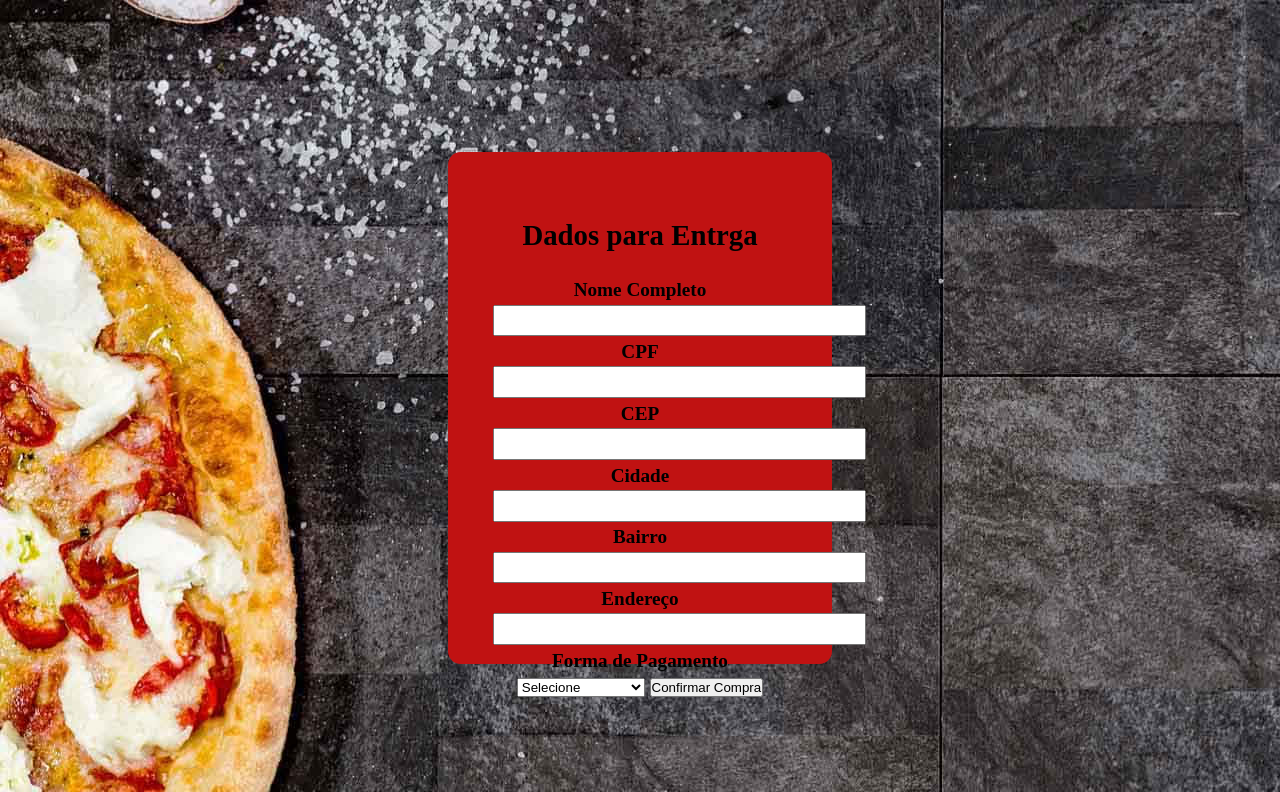
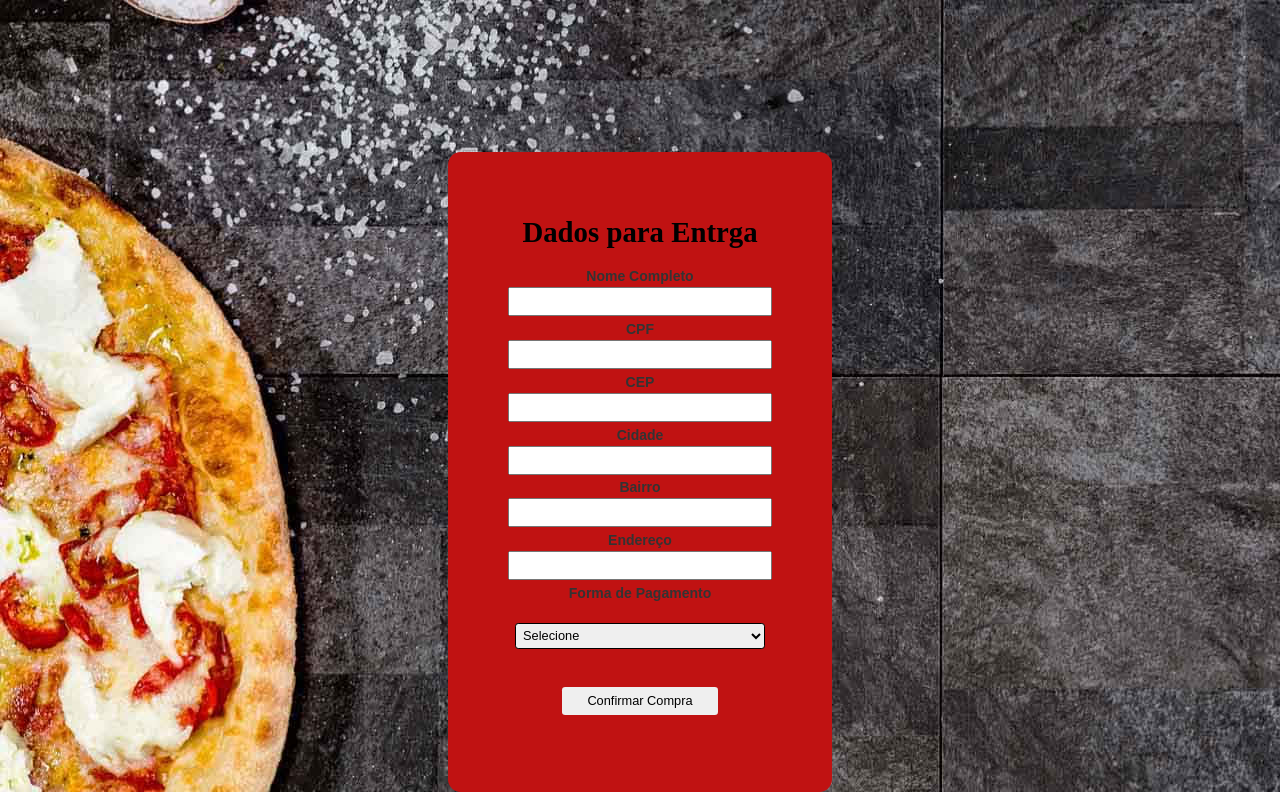
Before and after one commit to Allan19Santos/Pizzaria-Online, a plain HTML site: page finalizar.html in a window 1280 px wide. Shown: the part 160-952 px from the top of the page. Drawn offline with Linux system fonts and the light colour scheme.

Commit message:
FInalizar

```diff
--- a/finalizar.css
+++ b/finalizar.css
@@ -32,8 +32,9 @@ body{
          }
 
      .card{
+      display: block;
       width: 24rem;
-      height: 32rem;
+      height: 40rem;
       background-color: rgb(192, 18, 18);
       border-radius: 0.8rem;
       margin: 11.5rem auto;
@@ -54,8 +55,41 @@ body{
      }
      .formulario input {
       padding: 0.4rem 6rem;
+      width: 90%;
+      height: 1.8rem;
      }
 h2{
 
-  padding: 1.4rem;
+  margin: 1.2rem;
 }
+
+.botao-confirmar {
+  margin-top: 1.2rem;
+ padding: 0.4rem 1.6rem;
+ border: none;
+ border-radius: 0.2rem;
+ font-size: 0.8rem;
+ cursor: pointer;
+}
+
+#pagamento{
+  width: 85%;
+  padding: 0.2rem;
+  font-size: 0.8rem;
+  border: 0.1rem solid #000000;
+  border-radius: 0.2rem;
+  cursor: pointer;
+  outline: none;
+  margin: 1.2rem;
+
+}
+
+label {
+  font-family: 'Arial', sans-serif; /* Fonte */
+  font-weight: 600;                  /* Negrito leve */
+  font-size: 14px;                  /* Tamanho da fonte */
+  color: #333333;                   /* Cor do texto (cinza escuro) */
+  margin-bottom: 6px;               /* Espaço abaixo da label */
+  display: block;                   /* Para a label ficar em linha própria */
+  cursor: pointer;                 /* Cursor de mãozinha ao passar em cima */
+}
```
